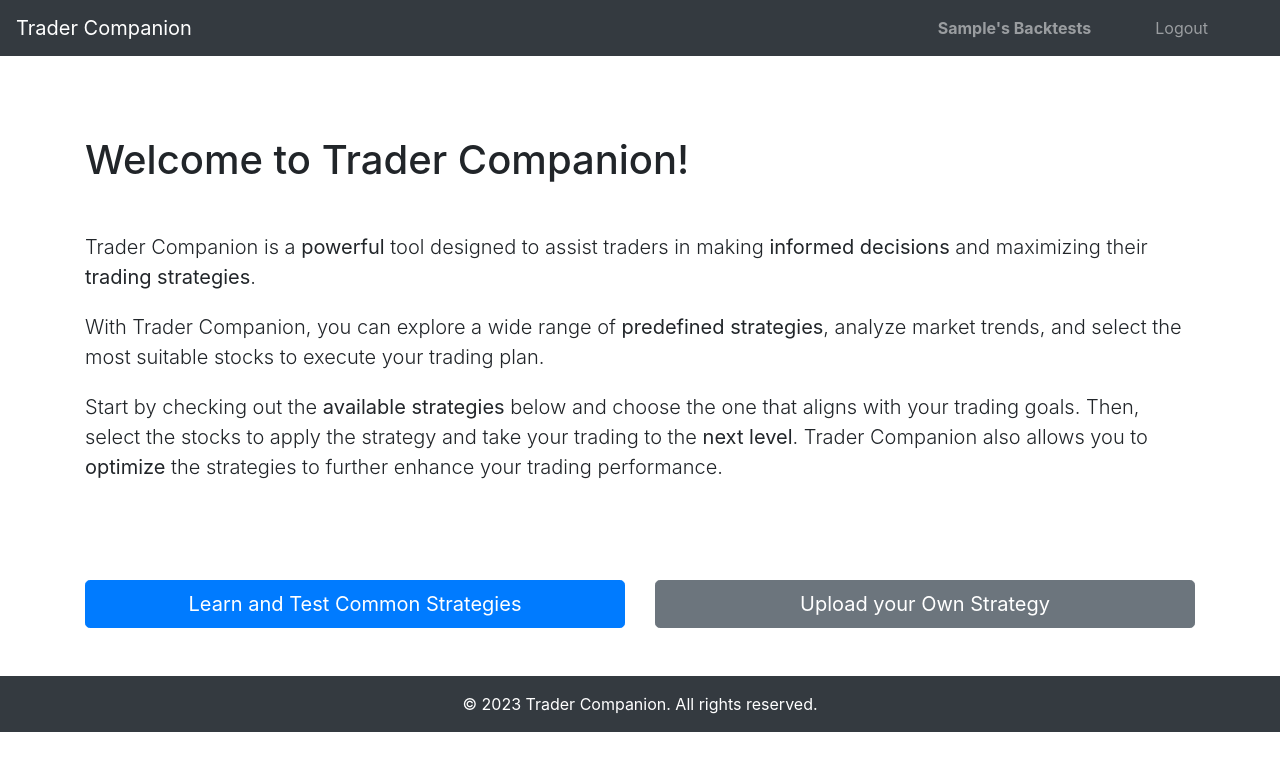
After one commit to Alvarogg3/TFG_Teleco, a Flask app: page /backtests in a window 1280 px wide. The commit adds this page. Shown: the top 771 px of the page. Run offline with Flask 3, Linux system fonts and the light colour scheme; the visitor is signed in with stand-in values (Sample User, id 1); parts of the project's set-up code (start-up, migrations or seed data) failed here and were passed over; some libraries are stand-ins or nearby versions.

Commit message:
whatever

```diff
--- a/app.py
+++ b/app.py
@@ -102,11 +102,19 @@ def display_results():
   frequency = request.args.get('frequency')
   commission = request.args.get("commission")
   print(strategy_id)
-
   # Pass the parameters to the strategy_results.html template
   return render_template('strategy_results.html',
                          strategy_id=strategy_id, start_date=start_date, end_date=end_date,
                          ticker=ticker, frequency=frequency, commission=commission)
+
+# Protected Route - Backend
+@app.route('/backtests')
+def backtests_library():
+    if 'username' in session:
+        # Only allow access for authenticated users
+        return render_template('backtests.html')
+    else:
+        return render_template('login.html')
 
 ## AUTHENTICATION METHODS
 # Render Signup Form
--- /dev/null
+++ b/templates/backtests.html
@@ -0,0 +1,84 @@
+<!DOCTYPE html>
+<html lang="en">
+<head>
+  <meta charset="UTF-8">
+  <meta name="viewport" content="width=device-width, initial-scale=1.0">
+  <title>Trader Companion</title>
+  <!-- Include Bootstrap CSS -->
+  <link rel="stylesheet" href="https://stackpath.bootstrapcdn.com/bootstrap/4.5.2/css/bootstrap.min.css">
+  <style>
+    .main-content {
+      margin-top: 80px;
+    }
+    .main-content p {
+      margin-bottom: 20px;
+    }
+    .main-content .btn-block {
+      margin-top: 30px;
+    }
+  </style>
+</head>
+<body>
+  <!-- Header -->
+  <header>
+    <nav class="navbar navbar-expand-lg navbar-dark bg-dark">
+      <a class="navbar-brand" href="#">Trader Companion</a>
+      <button class="navbar-toggler" type="button" data-toggle="collapse" data-target="#navbarNav" aria-controls="navbarNav" aria-expanded="false" aria-label="Toggle navigation">
+        <span class="navbar-toggler-icon"></span>
+      </button>
+      <div class="collapse navbar-collapse justify-content-end" id="navbarNav">
+        <ul class="navbar-nav">
+          {% if session['username'] %}
+            <li class="nav-item mr-5">
+              <a class="nav-link font-weight-bold" href="/backtests">{{ session['username']|capitalize }}'s Backtests</a>
+            </li>
+            <li class="nav-item mr-5">
+              <a class="nav-link" href="/logout">Logout</a>
+            </li>
+          {% else %}
+            <li class="nav-item mr-5">
+              <a class="nav-link font-weight-bold" href="/login">Login</a>
+            </li>
+            <li class="nav-item mr-5">
+              <a class="nav-link" href="/signup">Signup</a>
+            </li>
+          {% endif %}
+        </ul>
+      </div>
+    </nav>
+  </header>
+
+  <!-- Main Content -->
+  <main class="container main-content">
+    <h1 class="mt-4">Welcome to Trader Companion!</h1>
+    <div class="row mt-5">
+      <div class="col-md-12">
+        <p class="lead">Trader Companion is a <strong>powerful</strong> tool designed to assist traders in making <strong>informed decisions</strong> and maximizing their <strong>trading strategies</strong>.</p>
+        <p class="lead">With Trader Companion, you can explore a wide range of <strong>predefined strategies</strong>, analyze market trends, and select the most suitable stocks to execute your trading plan.</p>
+        <p class="lead">Start by checking out the <strong>available strategies</strong> below and choose the one that aligns with your trading goals. Then, select the stocks to apply the strategy and take your trading to the <strong>next level</strong>. Trader Companion also allows you to <strong>optimize</strong> the strategies to further enhance your trading performance.</p>
+      </div>
+    </div>
+    <div class="row mt-5">
+      <div class="col-md-6">
+        <a href="/check_strategies" class="btn btn-primary btn-lg btn-block">Learn and Test Common Strategies</a>
+      </div>
+      <div class="col-md-6">
+        <a href="/select_stocks/0" class="btn btn-secondary btn-lg btn-block" id="test-strategy-btn">Upload your Own Strategy</a>
+      </div>
+    </div>
+  </main>
+
+  <!-- Footer -->
+  <footer class="footer bg-dark text-white text-center py-3 mt-5">
+    <div class="container">
+      <span>&copy; 2023 Trader Companion. All rights reserved.</span>
+    </div>
+  </footer>
+
+  <!-- Include Bootstrap JS -->
+  <script src="https://code.jquery.com/jquery-3.5.1.slim.min.js"></script>
+  <script src="https://cdn.jsdelivr.net/npm/@popperjs/core@2.5.4/dist/umd/popper.min.js"></script>
+  <script src="https://stackpath.bootstrapcdn.com/bootstrap/4.5.2/js/bootstrap.min.js"></script>
+  <!-- <script src="{{ url_for('static', filename='main.js') }}"></script> -->
+</body>
+</html>
--- a/templates/check_strategies.html
+++ b/templates/check_strategies.html
@@ -11,7 +11,7 @@
   <!-- Header -->
   <header>
     <nav class="navbar navbar-expand-lg navbar-dark bg-dark">
-      <a class="navbar-brand" href="#">Trader Companion</a>
+      <a class="navbar-brand" href="/">Trader Companion</a>
       <button class="navbar-toggler" type="button" data-toggle="collapse" data-target="#navbarNav" aria-controls="navbarNav" aria-expanded="false" aria-label="Toggle navigation">
         <span class="navbar-toggler-icon"></span>
       </button>
--- a/templates/select_stocks.html
+++ b/templates/select_stocks.html
@@ -13,7 +13,7 @@
   <!-- Header -->
   <header>
     <nav class="navbar navbar-expand-lg navbar-dark bg-dark">
-      <a class="navbar-brand" href="#">Trader Companion</a>
+      <a class="navbar-brand" href="/">Trader Companion</a>
       <button class="navbar-toggler" type="button" data-toggle="collapse" data-target="#navbarNav" aria-controls="navbarNav" aria-expanded="false" aria-label="Toggle navigation">
         <span class="navbar-toggler-icon"></span>
       </button>
--- a/templates/strategy_results.html
+++ b/templates/strategy_results.html
@@ -26,7 +26,7 @@
   <!-- Header -->
   <header>
     <nav class="navbar navbar-expand-lg navbar-dark bg-dark">
-      <a class="navbar-brand" href="#">Trader Companion</a>
+      <a class="navbar-brand" href="/">Trader Companion</a>
       <button class="navbar-toggler" type="button" data-toggle="collapse" data-target="#navbarNav" aria-controls="navbarNav" aria-expanded="false" aria-label="Toggle navigation">
         <span class="navbar-toggler-icon"></span>
       </button>
```
Also changed, not shown: static/images/backtests.jpg (added).
